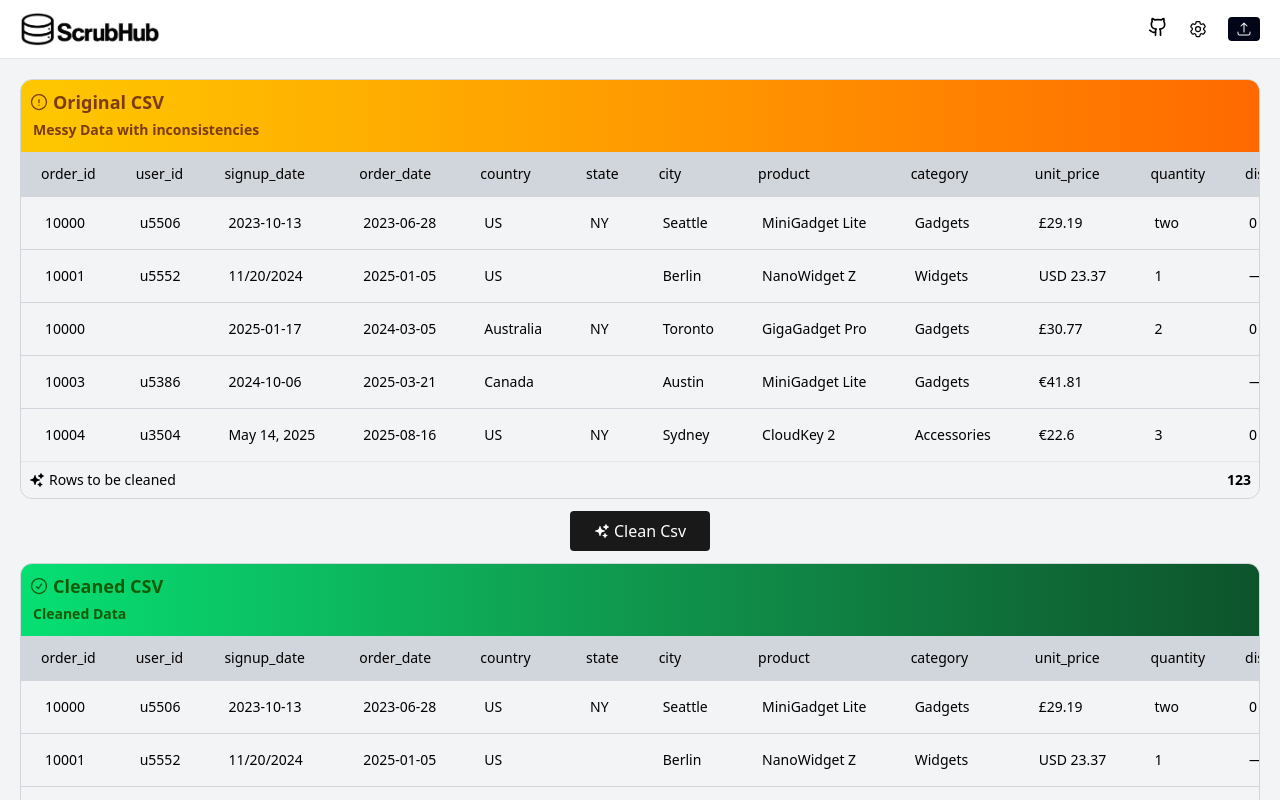
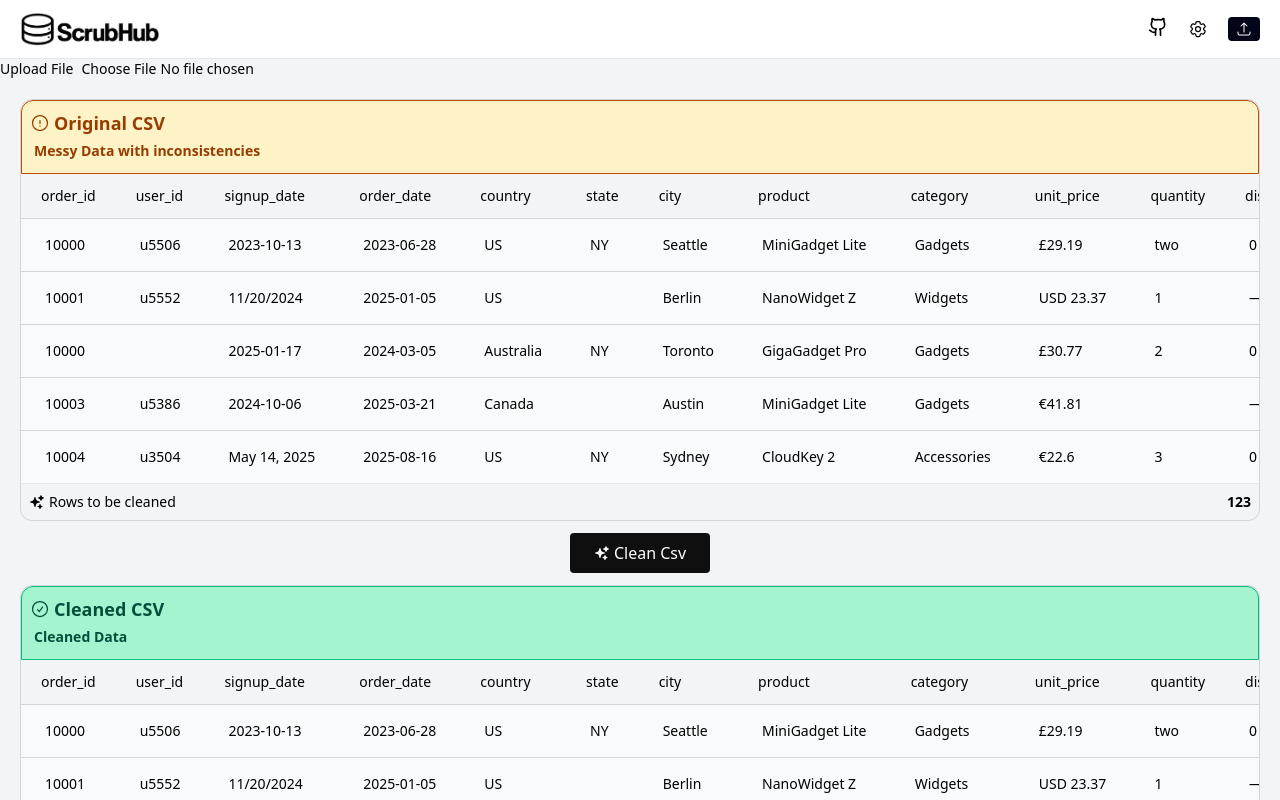
Before and after one commit to BrandonCarp/data_clean, a Next.js app in the folder frontend/: page / in a window 1280 px wide. Shown: the top 800 px of the page. Built offline with nearby package versions, Linux system fonts and the light colour scheme.

Commit message:
frontend updates, continue form card

```diff
--- a/frontend/app/layout.tsx
+++ b/frontend/app/layout.tsx
@@ -1,5 +1,6 @@
 import type { Metadata } from "next";
 import { Geist, Geist_Mono } from "next/font/google";
+import { ThemeProvider } from "next-themes";
 import "./globals.css";
 
 const geistSans = Geist({
@@ -23,11 +24,18 @@ export default function RootLayout({
   children: React.ReactNode;
 }>) {
   return (
-    <html lang="en" className="">
+    <html lang="en" suppressHydrationWarning className="">
       <body
         className={`${geistSans.variable} ${geistMono.variable} antialiased bg-gray-100 dark:bg-gray-bg text-black dark:text-white`}
       >
-        {children}
+        <ThemeProvider
+          attribute="class"
+          defaultTheme="system"
+          enableSystem
+          disableTransitionOnChange
+        >
+          {children}
+        </ThemeProvider>
       </body>
     </html>
   );
--- a/frontend/app/page.tsx
+++ b/frontend/app/page.tsx
@@ -1,12 +1,13 @@
 import Image from "next/image";
 import Navbar from "@/components/Navbar";
 import Preview from "@/components/PreviewSection";
+import { FormCard } from "@/components/FormCard";
 
 export default function Home() {
   return (
     <div className="">
       <Navbar />
-
+      <FormCard />
       <Preview />
     </div>
   );
--- a/frontend/components/DarkMode.tsx
+++ b/frontend/components/DarkMode.tsx
@@ -1,31 +1,22 @@
 "use client";
-
+import { useTheme } from "next-themes";
 import { Cog6ToothIcon } from "@heroicons/react/24/outline";
-import { useEffect, useState} from "react";
+import { useEffect, useState } from "react";
 
 export default function DarkButton() {
-  const [theme, setTheme] = useState<"light" | "dark">("light")
+  const { theme, setTheme, resolvedTheme } = useTheme();
+
+  // useEffect(() => {
+  //   const theme = localStorage.getItem("theme");
+  //   if (theme === "dark") {
+  //     document.documentElement.classList.add("dark");
+  //   }
+  // }, []);
 
   const toggleTheme = () => {
-    if (document.documentElement.classList.contains("dark")) {
-      document.documentElement.classList.remove("dark");
-      localStorage.setItem("theme", "light");
-
-    } else {
-      document.documentElement.classList.add("dark");
-      localStorage.setItem("theme", "dark");
-
-    }
+    const next = resolvedTheme === "dark" ? "light" : "dark";
+    setTheme(next);
   };
-
-  useEffect(() => {
-
-      const theme = localStorage.getItem("theme");
-    if (theme === "dark") {
-      document.documentElement.classList.add("dark");
-    }
-  }, []);
-
 
   return (
     <button
@@ -35,10 +26,7 @@ export default function DarkButton() {
       <Cog6ToothIcon className="size-5  " />
     </button>
   );
-
 }
-
-
 
 // Look Into
 // 1. state is derived from external stuff *before* effects run
--- /dev/null
+++ b/frontend/components/FormCard.tsx
@@ -0,0 +1,47 @@
+"use client";
+import { useEffect, useState } from "react";
+import { ArrowUpTrayIcon } from "@heroicons/react/24/solid";
+//  const [rows, setRows] = useState<Row[]>([]);
+//   const [headers, setHeaders] = useState<string[]>([]);
+//   const [loading, setLoading] = useState(true);
+
+//   useEffect(() => {
+//     (async () => {
+//       try {
+//         const text = await loadCsv();
+
+//         const result = Papa.parse<Row>(text, {
+//           header: true,
+//           skipEmptyLines: true,
+//         });
+
+//         const data = result.data || [];
+//         setRows(data);
+//         setHeaders(Object.keys(data[0] || {}));
+//       } catch (err) {
+//         console.error("Failed to load/parse CSV", err);
+//       } finally {
+//         setLoading(false);
+//       }
+//     })();
+//   }, []);
+
+export const FormCard = () => {
+  return (
+    <div className="block flex gap-2 text-sm">
+      <label>Upload File</label>
+      <input
+        className=""
+        type="file"
+        name="file"
+        accept=".csv,.xlsx"
+        required
+      />
+    </div>
+  );
+};
+
+{
+  /* <label class="block mb-2.5 text-sm font-medium text-heading" for="file_input">Upload file</label>
+<input class="cursor-pointer bg-neutral-secondary-medium border border-default-medium text-heading text-sm rounded-base focus:ring-brand focus:border-brand block w-full shadow-xs placeholder:text-body" id="file_input" type="file"> */
+}
--- a/frontend/components/PreviewSection.tsx
+++ b/frontend/components/PreviewSection.tsx
@@ -38,6 +38,8 @@ export default function CsvPreview() {
         const data = result.data || [];
         setRows(data);
         setHeaders(Object.keys(data[0] || {}));
+      } catch (err) {
+        console.error("Failed to load/parse CSV", err);
       } finally {
         setLoading(false);
       }
@@ -52,15 +54,16 @@ export default function CsvPreview() {
         rows={rows}
         headers={headers}
         title="Original CSV"
-        bgColor="bg-gradient-to-r from-yellow-400 to-orange-500"
-        textColor="text-orange-text font-semibold"
+        bgColor="bg-amber-100"
+        bdColor="border border-amber-700"
+        textColor="text-amber-800 font-semibold"
         subtitle="Messy Data with inconsistencies"
         cleanedRows="Rows to be cleaned"
         heroicon={<ExclamationCircleIcon className="size-5 mr-1 " />}
         sparkles={<SparklesIcon className="size-4 mr-1 dark:text-gray-text" />}
       />
       <div className="flex justify-center">
-        <button className=" bg-gray-secondary  dark:bg-gray-third text-white font-medium py-2 px-6 rounded hover:bg-gray-third cursor-pointer dark:hover:bg-gray-hover ">
+        <button className=" bg-gray-bg dark:bg-gray-third text-white font-medium py-2 px-6 rounded hover:bg-gray-third cursor-pointer dark:hover:bg-gray-hover ">
           <p className="flex items-center gap-1">
             <SparklesIcon className="size-4 " /> Clean Csv
           </p>
@@ -71,8 +74,9 @@ export default function CsvPreview() {
           rows={rows}
           headers={headers}
           title="Cleaned CSV"
-          bgColor="bg-gradient-to-r from-green-400 to-green-900"
-          textColor="text-green-text font-semibold"
+          bgColor="bg-emerald-200"
+          bdColor="border border-emerald-500"
+          textColor="text-emerald-900 font-semibold"
           subtitle="Cleaned Data"
           cleanedRows="Rows cleaned"
           heroicon={<CheckCircleIcon className="size-5 mr-1 " />}
--- a/frontend/components/TableCard.tsx
+++ b/frontend/components/TableCard.tsx
@@ -9,7 +9,8 @@ import type { ReactNode, SVGProps } from "react";
 type CsvTableProps = {
   rows: Row[];
   headers: string[];
-  bgColor?: string;
+  bgColor: string;
+  bdColor: string;
   textColor?: string;
   cleanedRows: string;
   heroicon?: React.ReactNode;
@@ -36,6 +37,7 @@ export default function TableCard({
   rows,
   headers,
   bgColor,
+  bdColor,
   textColor,
   cleanedRows,
   heroicon,
@@ -46,8 +48,10 @@ export default function TableCard({
   const rowLength: number = rows.length;
 
   return (
-    <div className="relative overflow-hidden   rounded-xl border border-gray-300 dark:border-gray-third">
-      <div className={`w-full ${bgColor}  px-2 py-2 text-sm`}>
+    <div className="relative overflow-hidden   rounded-xl border border-gray-300 dark:border-none  dark:border-gray-third">
+      <div
+        className={`w-full ${bgColor} ${bdColor} rounded-t-xl px-2 py-2 text-sm`}
+      >
         <div className="flex ">
           <h1 className={`flex items-center  text-lg  ${textColor}`}>
             {heroicon}
@@ -58,9 +62,9 @@ export default function TableCard({
       </div>
       <div className="overflow-x-scroll">
         <div className="min-w-max">
-          <table className="min-w-full text-left text-sm  dark:bg-gray-secondary bg-gray-100">
+          <table className="min-w-full text-left text-sm  dark:bg-gray-secondary bg-gray-50">
             <thead className="">
-              <tr className="bg-gray-300 dark:bg-gray-third ">
+              <tr className="bg-gray-100 dark:bg-gray-third ">
                 {headers.map((h) => (
                   <th className="px-5 py-3 font-medium" key={h}>
                     {h}
```
Lines whose indentation alone changed are shown as unchanged.
